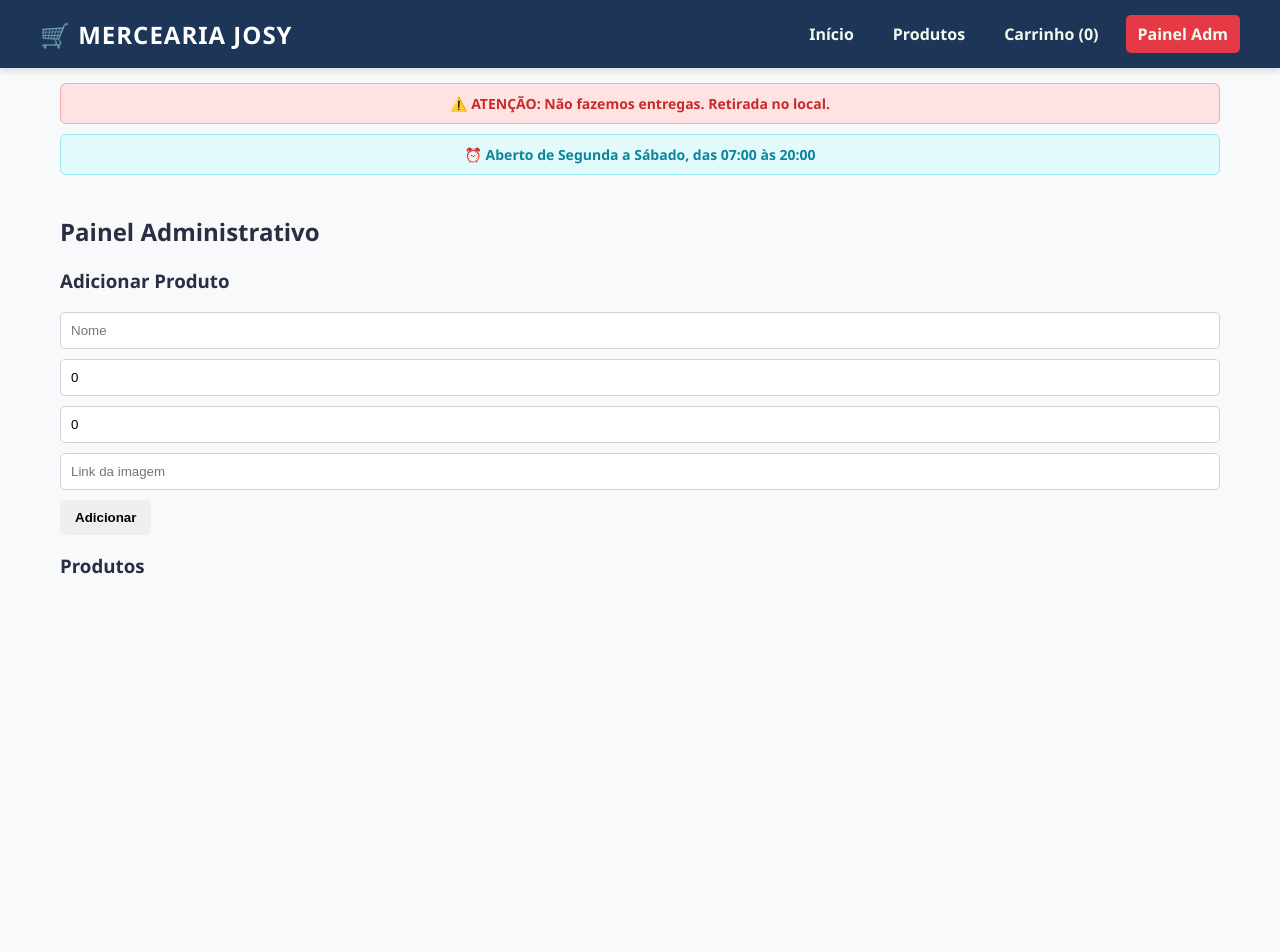
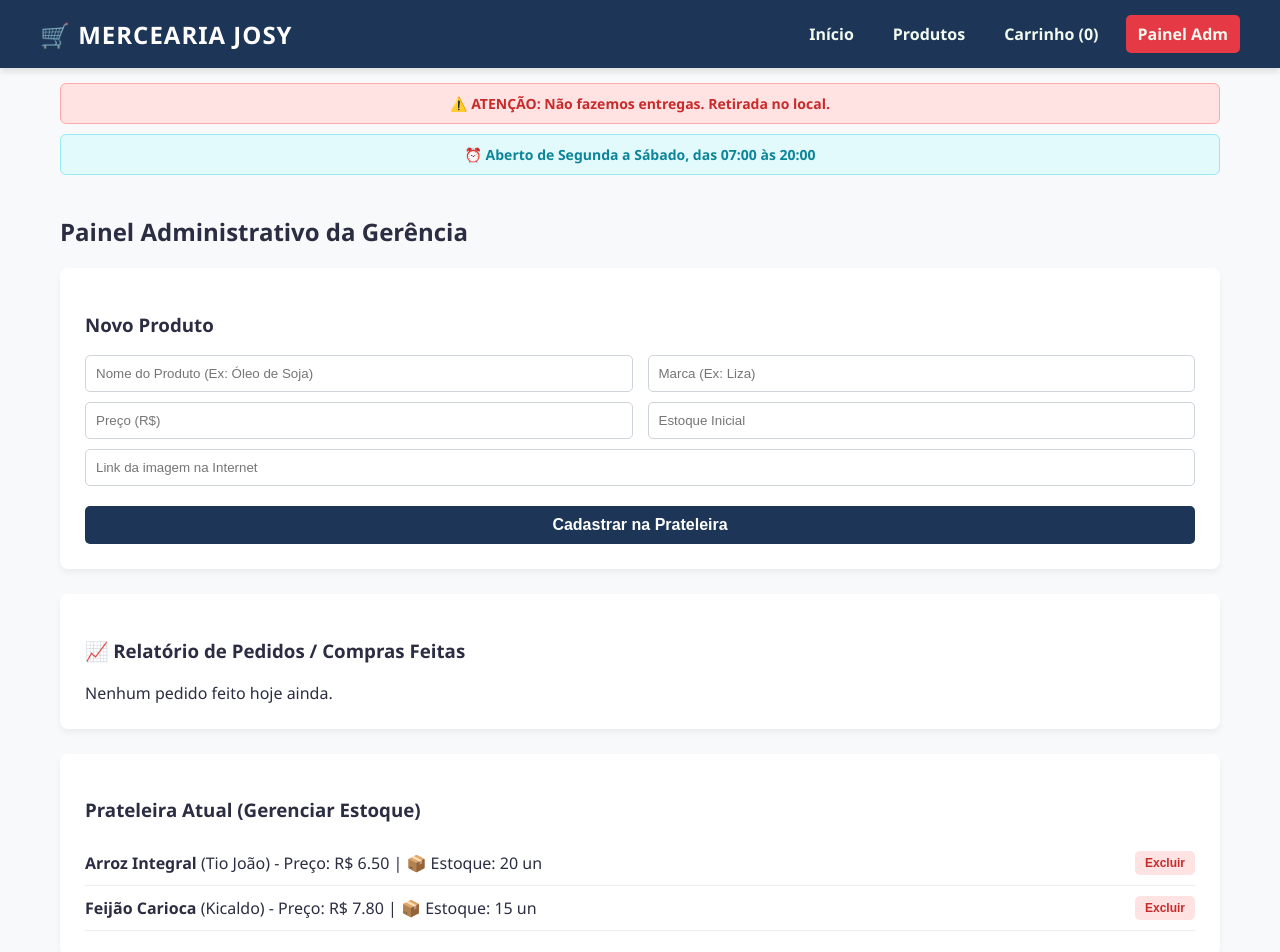
Before and after one commit to kaykimaia2020-ai/MERCEARIA-JOSY-oficial, a Vue app: page /admin in a window 1280 px wide. Shown: the top 952 px of the page. Before the commit the page ends 800 px from the top, so only its background shows below. Built offline with nearby package versions, Linux system fonts and the light colour scheme.

Commit message:
Update Admin.vue

```diff
--- a/src/views/Admin.vue
+++ b/src/views/Admin.vue
@@ -1,38 +1,101 @@
 <template>
-  <div class="admin">
-    <h2>Painel Administrativo</h2>
-    <div class="product-form">
-      <h3>Adicionar Produto</h3>
-      <form @submit.prevent="addProduct">
-        <input v-model="newProduct.name" placeholder="Nome">
-        <input v-model.number="newProduct.price" type="number" placeholder="Preço">
-        <input v-model.number="newProduct.stock" type="number" placeholder="Estoque">
-        <input v-model="newProduct.image" placeholder="Link da imagem">
-        <button type="submit">Adicionar</button>
+  <div class="admin-page">
+    <h2>Painel Administrativo da Gerência</h2>
+
+    <!-- Seção 1: Adicionar Itens -->
+    <div class="admin-card">
+      <h3>Novo Produto</h3>
+      <form @submit.prevent="saveProduct" class="admin-form">
+        <div class="form-group">
+          <input v-model="newProd.name" placeholder="Nome do Produto (Ex: Óleo de Soja)" required>
+          <input v-model="newProd.brand" placeholder="Marca (Ex: Liza)" required>
+        </div>
+        <div class="form-group">
+          <input v-model.number="newProd.price" type="number" step="0.01" placeholder="Preço (R$)" required>
+          <input v-model.number="newProd.stock" type="number" placeholder="Estoque Inicial" required>
+        </div>
+        <input v-model="newProd.image" placeholder="Link da imagem na Internet" required>
+        <button type="submit" class="save-btn">Cadastrar na Prateleira</button>
       </form>
     </div>
-    <div class="products-list">
-      <h3>Produtos</h3>
-      <div v-for="product in products" :key="product.id" class="product-item">
-        <div>
-          <h4>{{ product.name }}</h4>
-          <p>Preço: {{ product.price }} | Estoque: {{ product.stock }}</p>
-          <button @click="deleteProduct(product.id)">Excluir</button>
+
+    <!-- Seção 2: Monitoramento de Vendas (O que as pessoas compraram) -->
+    <div class="admin-card text-left">
+      <h3>📈 Relatório de Pedidos / Compras Feitas</h3>
+      <div v-if="orders.length === 0" class="no-orders">Nenhum pedido feito hoje ainda.</div>
+      <div v-else class="orders-list">
+        <div v-for="order in orders" :key="order.id" class="order-log-card">
+          <div class="order-header">
+            <span>📅 <strong>Data/Hora:</strong> {{ order.date }}</span>
+            <span class="badge-payment">{{ order.customer.paymentMethod.toUpperCase() }}</span>
+          </div>
+          <div class="order-body">
+            <p>🏠 <strong>Local:</strong> {{ order.customer.block }} - {{ order.customer.apartment }}</p>
+            <p>⏰ <strong>Horário de Retirada escolhido:</strong> {{ order.customer.pickupTime }} hs</p>
+            <div class="order-items">
+              <strong>Itens comprados:</strong>
+              <ul>
+                <li v-for="item in order.items" :key="item.id">
+                  {{ item.quantity }}x - {{ item.name }} ({{ item.brand }}) - R$ {{ (item.price * item.quantity).toFixed(2) }}
+                </li>
+              </ul>
+            </div>
+            <div class="order-total">Valor Total: R$ {{ order.total.toFixed(2) }}</div>
+          </div>
+        </div>
+      </div>
+    </div>
+
+    <!-- Seção 3: Estoque Atual da Loja -->
+    <div class="admin-card">
+      <h3>Prateleira Atual (Gerenciar Estoque)</h3>
+      <div class="admin-stock-list">
+        <div v-for="p in products" :key="p.id" class="stock-item">
+          <span><strong>{{ p.name }}</strong> ({{ p.brand }}) - Preço: R$ {{ p.price.toFixed(2) }} | 📦 Estoque: {{ p.stock }} un</span>
+          <button @click="removeProduct(p.id)" class="delete-btn">Excluir</button>
         </div>
       </div>
     </div>
   </div>
 </template>
+
 <script>
 export default {
-  data() { return { newProduct: { name: '', price: 0, stock: 0, image: '' }, products: [] }; },
+  data() {
+    return {
+      newProd: { name: '', brand: '', price: null, stock: null, image: '' }
+    };
+  },
+  computed: {
+    products() { return this.$store.state.products; },
+    orders() { return this.$store.state.orders; }
+  },
   methods: {
-    addProduct() {
-      const product = { ...this.newProduct, id: Date.now() };
-      this.products.push(product);
-      this.newProduct = { name: '', price: 0, stock: 0, image: '' };
+    saveProduct() {
+      this.$store.commit('ADD_PRODUCT', {
+        ...this.newProd,
+        id: Date.now()
+      });
+      this.newProd = { name: '', brand: '', price: null, stock: null, image: '' };
+      alert('Produto adicionado ao estoque!');
     },
-    deleteProduct(id) { this.products = this.products.filter(p => p.id !== id); }
+    removeProduct(id) {
+      if(confirm('Deseja retirar esse produto da prateleira?')) {
+        this.$store.commit('DELETE_PRODUCT', id);
+      }
+    }
   }
 };
 </script>
+
+<style scoped>
+.admin-card { background: white; padding: 25px; border-radius: 8px; margin-bottom: 25px; box-shadow: 0 4px 6px rgba(0,0,0,0.05); }
+.form-group { display: flex; gap: 15px; }
+.save-btn { background: var(--secondary); color: white; width: 100%; font-size: 16px; margin-top: 10px; }
+.delete-btn { background: #ffe3e3; color: #c92a2a; padding: 5px 10px; font-size: 12px; }
+.stock-item { display: flex; justify-content: space-between; align-items: center; border-bottom: 1px solid #eee; padding: 10px 0; }
+.order-log-card { background: #f8f9fa; border-left: 5px solid var(--primary); padding: 15px; border-radius: 4px; margin-top: 15px; border: 1px solid #e9ecef; border-left-width: 6px; }
+.order-header { display: flex; justify-content: space-between; border-bottom: 1px solid #dee2e6; padding-bottom: 5px; margin-bottom: 10px; }
+.badge-payment { background: #e63946; color: white; padding: 2px 8px; border-radius: 4px; font-size: 12px; font-weight: bold; }
+.order-total { text-align: right; font-weight: bold; color: var(--secondary); font-size: 16px; margin-top: 10px; border-top: 1px dashed #dee2e6; padding-top: 5px; }
+</style>
```
